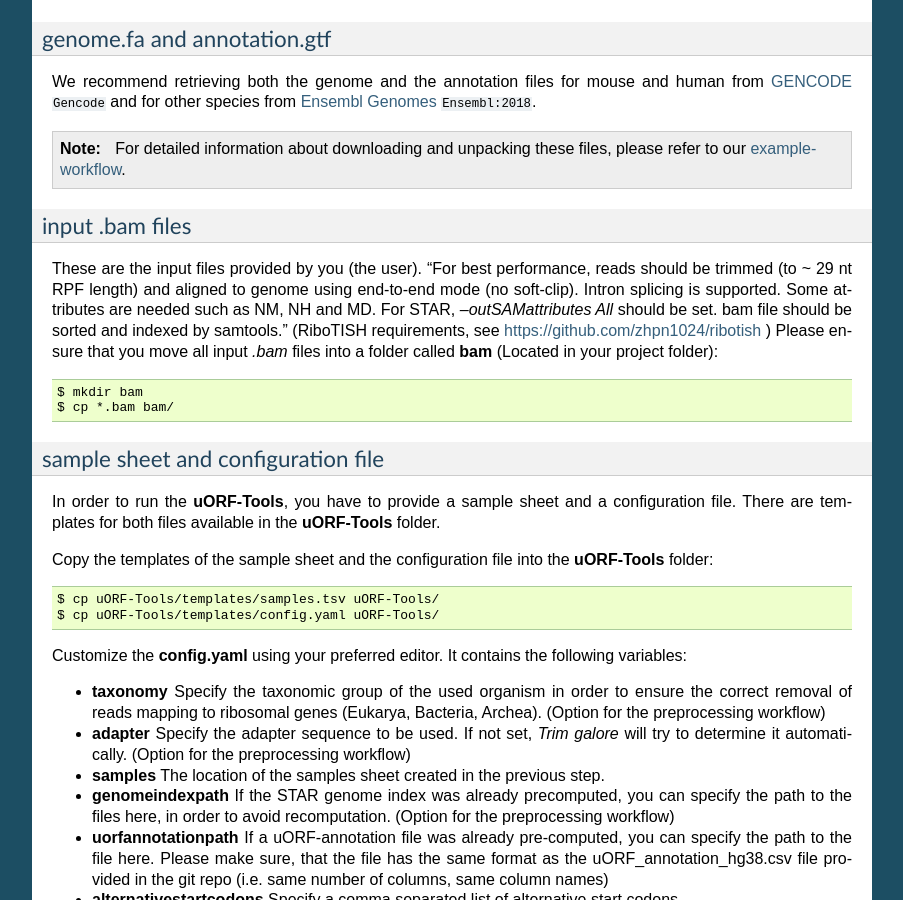
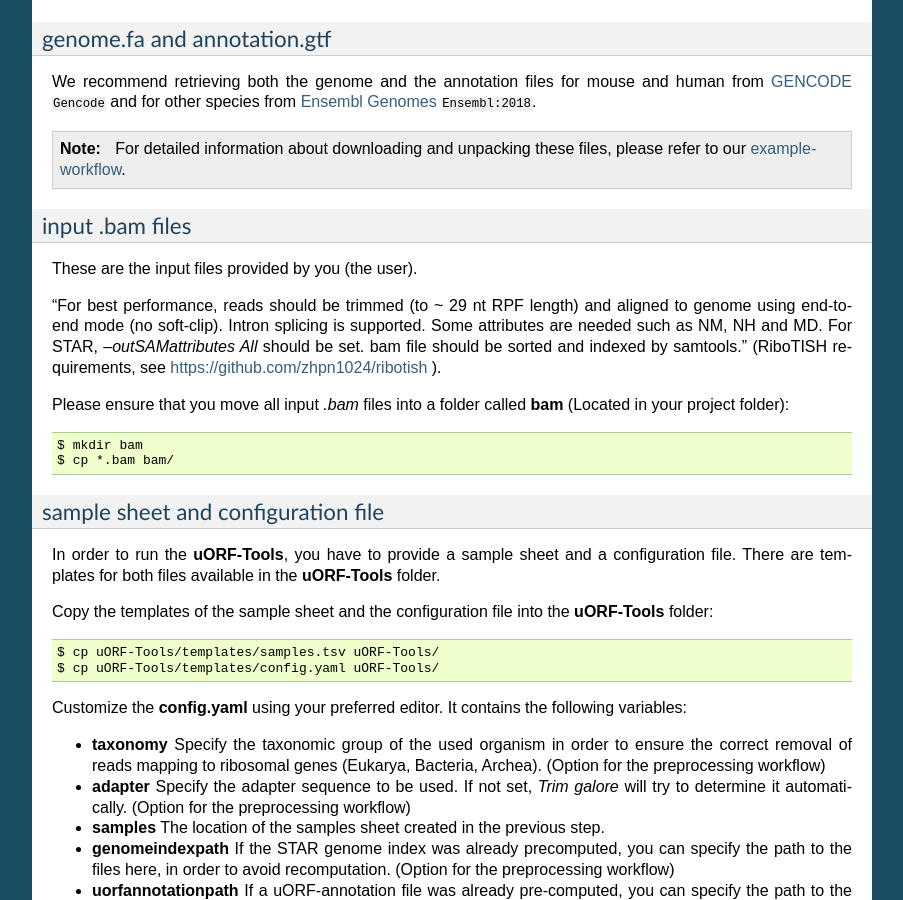
Before and after one commit to RickGelhausen/uORF-Tools_ReadTheDocs, a Sphinx documentation site: the page built from docs/source/overview.rst, in a window 1280 px wide and 900 px high, scrolled down 3363 px. Shown: the whole window, without its empty margins (198-1101 px from the left). Built offline with Sphinx 7.4.7, drawn with Linux system fonts in a browser that asks for light colours; cross-references to code outside the pages are shown as plain code.

Commit message:
fixed structure

```diff
--- a/docs/source/example-workflow.rst
+++ b/docs/source/example-workflow.rst
@@ -11,6 +11,7 @@ The dataset is available under the GEO accession number *GSE103719*.
 
 Setup
 =====
+
 First of all, we start by creating the project directory and changing to it.
 
 .. code-block:: bash
--- a/docs/source/overview.rst
+++ b/docs/source/overview.rst
@@ -149,7 +149,9 @@ input .bam files
 ****************
 
 These are the input files provided by you (the user).
-"For best performance, reads should be trimmed (to ~ 29 nt RPF length) and aligned to genome using end-to-end mode (no soft-clip). Intron splicing is supported. Some attributes are needed such as NM, NH and MD. For STAR, `--outSAMattributes All` should be set. bam file should be sorted and indexed by samtools." (RiboTISH requirements, see `https://github.com/zhpn1024/ribotish <https://github.com/zhpn1024/ribotish>`_ )
+
+"For best performance, reads should be trimmed (to ~ 29 nt RPF length) and aligned to genome using end-to-end mode (no soft-clip). Intron splicing is supported. Some attributes are needed such as NM, NH and MD. For STAR, `--outSAMattributes All` should be set. bam file should be sorted and indexed by samtools." (RiboTISH requirements, see `https://github.com/zhpn1024/ribotish <https://github.com/zhpn1024/ribotish>`_ ).
+
 Please ensure that you move all input *.bam* files into a folder called **bam** (Located in your project folder):
 
 .. code-block:: bash
```
